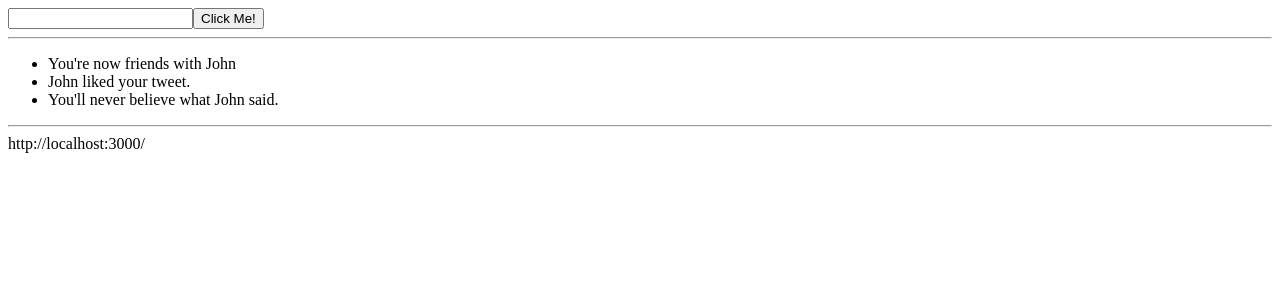
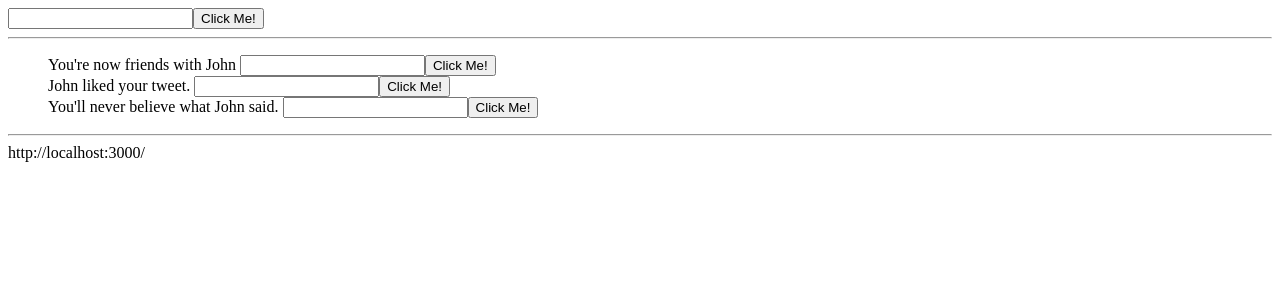
Before and after one commit to Pegah-Eizad/angular-tuts, an Angular app: page / in a window 1280 px wide. Shown: the top 300 px of the page. Built offline with nearby package versions, Linux system fonts and the light colour scheme.

Commit message:
Passing values with input.

```diff
--- a/src/app/app.component.ts
+++ b/src/app/app.component.ts
@@ -6,15 +6,16 @@
     <app-simple-form></app-simple-form>
     <hr>
     <ul>
-      <li *ngFor="let message of mail.messages">
-        {{message}}
-      </li>
+      <app-simple-form *ngFor="let message of mail.messages"
+        [message]="message" >
+      </app-simple-form>
     </ul>
     <hr>
     {{api}}
   </div>`
 })
 export class AppComponent {
+
   title = 'Let\'s get started!';
 
   constructor(
--- a/src/app/simple-form/simple-form.component.ts
+++ b/src/app/simple-form/simple-form.component.ts
@@ -1,9 +1,9 @@
-import { Component, OnInit } from '@angular/core';
+import { Component, OnInit, Input } from '@angular/core';
 
 @Component({
   selector: 'app-simple-form',
   template: `<div>
-
+   {{message}}
    <input #myInput type="text">
    <button (click)="onClick(myInput.value)">Click Me!</button>
 
@@ -11,6 +11,8 @@
   styles: []
 })
 export class SimpleFormComponent implements OnInit {
+
+  @Input() message;
 
   onClick(value){
     console.log(value);
```
